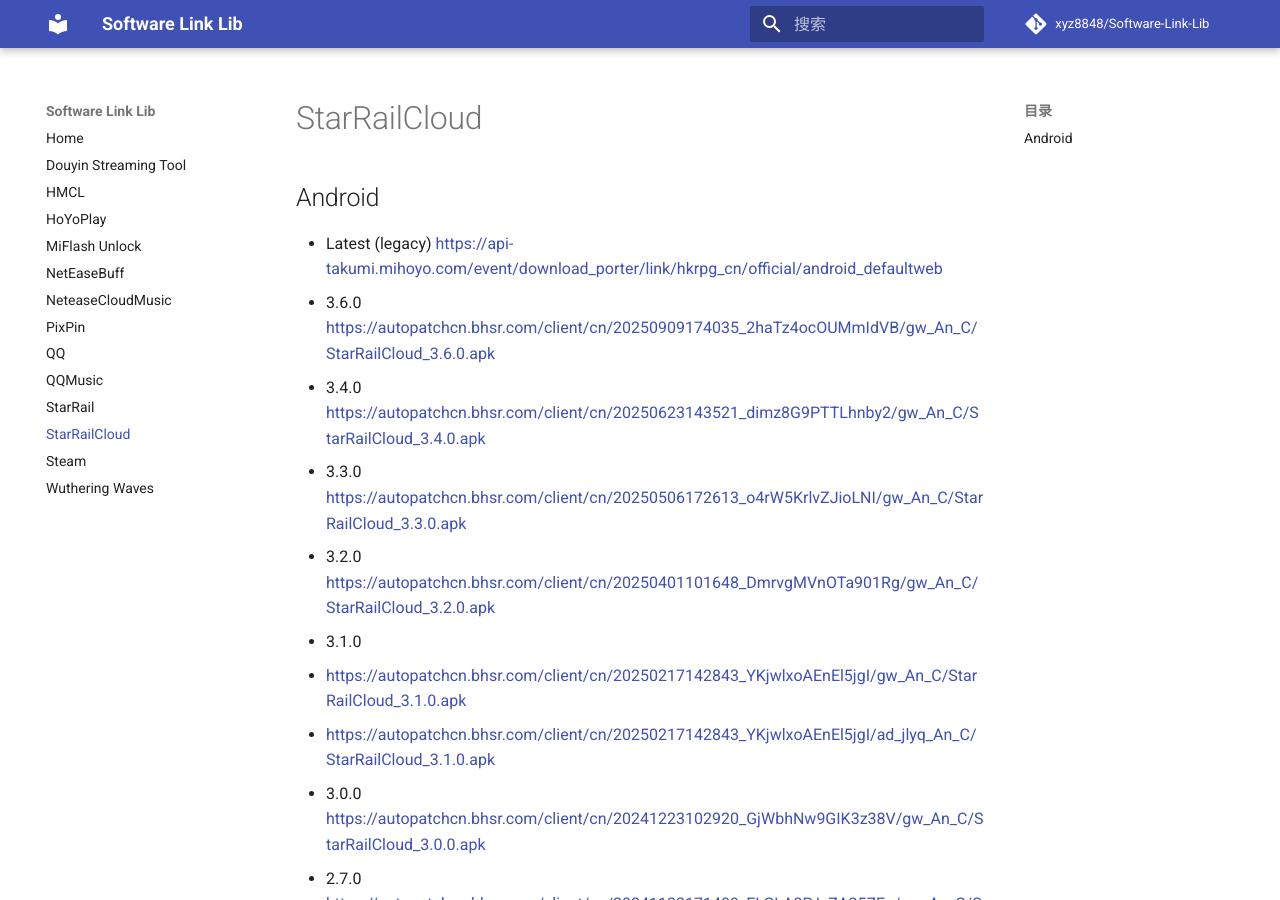
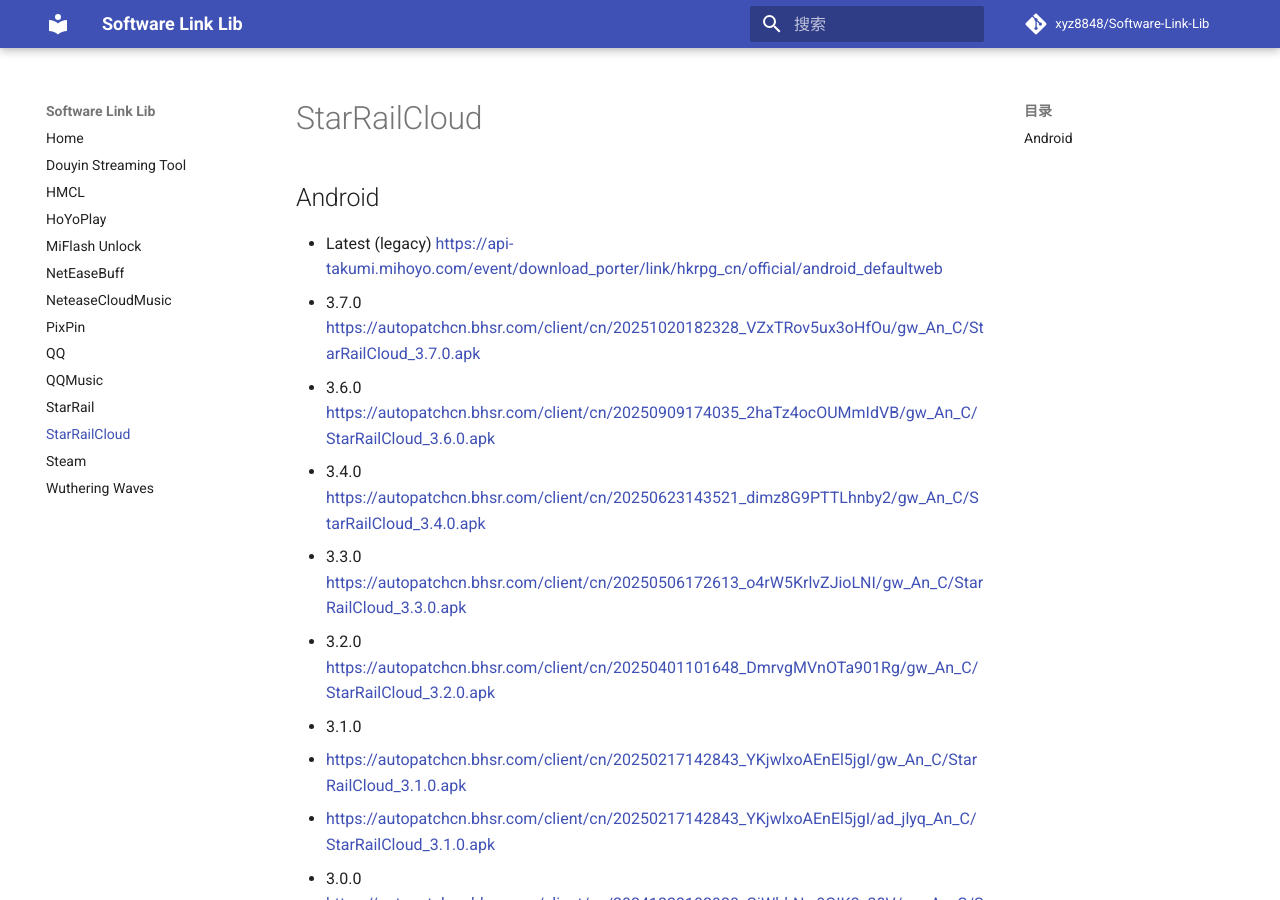
Before and after one commit to xyz8848/Software-Link-Lib, an MkDocs documentation site: the page built from docs/StarRailCloud.md, in a window 1280 px wide and 900 px high. Built offline with MkDocs 1.6.1 and Material for MkDocs 9.7.7, drawn with Linux system fonts in a browser that asks for light colours; comment, search, counter and statistics services are not loaded.

Commit message:
Update StarRailCloud.md

```diff
--- a/docs/StarRailCloud.md
+++ b/docs/StarRailCloud.md
@@ -2,6 +2,7 @@
 
 ## Android
 - Latest (legacy) [https://api-takumi.mihoyo.com/event/download_porter/link/hkrpg_cn/official/android_defaultweb](https://api-takumi.mihoyo.com/event/download_porter/link/hkrpg_cn/official/android_defaultweb)
+- 3.7.0 [https://autopatchcn.bhsr.com/client/cn/20251020182328_VZxTRov5ux3oHfOu/gw_An_C/StarRailCloud_3.7.0.apk](https://autopatchcn.bhsr.com/client/cn/20251020182328_VZxTRov5ux3oHfOu/gw_An_C/StarRailCloud_3.7.0.apk)
 - 3.6.0 [https://autopatchcn.bhsr.com/client/cn/20250909174035_2haTz4ocOUMmIdVB/gw_An_C/StarRailCloud_3.6.0.apk](https://autopatchcn.bhsr.com/client/cn/20250909174035_2haTz4ocOUMmIdVB/gw_An_C/StarRailCloud_3.6.0.apk)
 - 3.4.0 [https://autopatchcn.bhsr.com/client/cn/20250623143521_dimz8G9PTTLhnby2/gw_An_C/StarRailCloud_3.4.0.apk](https://autopatchcn.bhsr.com/client/cn/20250623143521_dimz8G9PTTLhnby2/gw_An_C/StarRailCloud_3.4.0.apk)
 - 3.3.0 [https://autopatchcn.bhsr.com/client/cn/20250506172613_o4rW5KrlvZJioLNI/gw_An_C/StarRailCloud_3.3.0.apk](https://autopatchcn.bhsr.com/client/cn/20250506172613_o4rW5KrlvZJioLNI/gw_An_C/StarRailCloud_3.3.0.apk)
```
